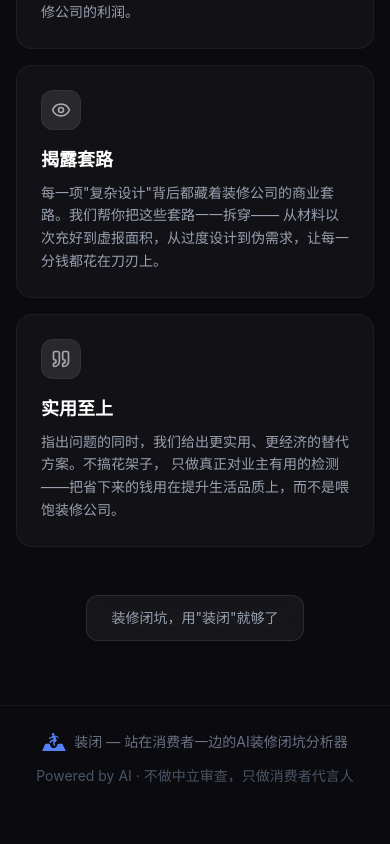
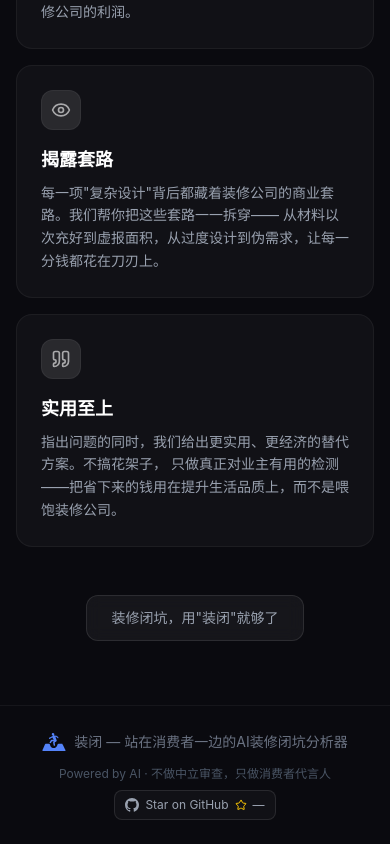
Before and after one commit to fthux/RenoPit, a React (Vite) app in the folder frontend/: page / in a window 390 px wide. Shown: the part 3426-4270 px from the top of the page. Before the commit the page ends 4236 px from the top, so only its background shows below. Built offline with nearby package versions, Linux system fonts and the light colour scheme; no server answers.

Commit message:
minor update

```diff
--- a/frontend/src/components/Layout.tsx
+++ b/frontend/src/components/Layout.tsx
@@ -57,6 +57,17 @@
                   </Link>
                 )
               })}
+              <a
+                href="https://github.com/fthux/RenoPit"
+                target="_blank"
+                rel="noopener noreferrer"
+                className="px-4 py-2 rounded-xl text-sm font-medium transition-all duration-200 flex items-center gap-1.5 no-underline text-slate-600 hover:bg-slate-100 hover:text-slate-800"
+                title="GitHub"
+              >
+                <svg className="w-4 h-4" viewBox="0 0 24 24" fill="currentColor" xmlns="http://www.w3.org/2000/svg">
+                  <path d="M12 0c-6.626 0-12 5.373-12 12 0 5.302 3.438 9.8 8.207 11.387.599.111.793-.261.793-.577v-2.234c-3.338.726-4.033-1.416-4.033-1.416-.546-1.387-1.333-1.756-1.333-1.756-1.089-.745.083-.729.083-.729 1.205.084 1.839 1.237 1.839 1.237 1.07 1.834 2.807 1.304 3.492.997.107-.775.418-1.305.762-1.604-2.665-.305-5.467-1.334-5.467-5.931 0-1.311.469-2.381 1.236-3.221-.124-.303-.535-1.524.117-3.176 0 0 1.008-.322 3.301 1.23.957-.266 1.983-.399 3.003-.404 1.02.005 2.047.138 3.006.404 2.291-1.552 3.297-1.23 3.297-1.23.653 1.653.242 2.874.118 3.176.77.84 1.235 1.911 1.235 3.221 0 4.609-2.807 5.624-5.479 5.921.43.372.823 1.102.823 2.222v3.293c0 .319.192.694.801.576 4.765-1.589 8.199-6.086 8.199-11.386 0-6.627-5.373-12-12-12z" />
+                </svg>
+              </a>
             </nav>
           </div>
         </header>
--- a/frontend/src/pages/AnalysisPage.tsx
+++ b/frontend/src/pages/AnalysisPage.tsx
@@ -106,11 +106,12 @@
     const hasDocs = docs && Object.keys(docs).length > 0
     const hasExtra = hasDocs && Object.values(docs).some((doc: any) => doc.extra_item_prediction)
     const hasCrossCheck = result && (result as any).cross_document_checks
+    const hasPitfalls = result.pitfalls && result.pitfalls.length > 0
     const sectionIds = [
       'section-summary',
       'section-pitfalls',
       'section-score',
-      'section-details',
+      ...(hasPitfalls ? ['section-details'] : []),
       ...(hasDocs ? ['section-contract'] : []),
       ...(hasExtra ? ['section-extra'] : []),
       ...(hasCrossCheck ? ['section-crosscheck'] : []),
@@ -218,11 +219,12 @@
   const hasExtraPrediction = hasDocumentAnalyses && Object.values(document_analyses).some((doc: any) => doc.extra_item_prediction)
   const hasCrossCheck = result && (result as any).cross_document_checks
 
+  const hasPitfalls = pitfalls && pitfalls.length > 0
   const navItems = [
     { id: 'section-summary', Icon: ScrollText, label: '总体评价', color: 'text-teal-500' },
     { id: 'section-pitfalls', Icon: BarChart3, label: '陷阱数', color: 'text-blue-500' },
     { id: 'section-score', Icon: Award, label: '综合评分', color: 'text-amber-500' },
-    { id: 'section-details', Icon: ClipboardList, label: '问题详情', color: 'text-slate-500' },
+    ...(hasPitfalls ? [{ id: 'section-details', Icon: ClipboardList, label: '问题详情', color: 'text-slate-500' }] : []),
     ...(hasDocumentAnalyses ? [{ id: 'section-contract', Icon: FileText, label: '合同/报价单', color: 'text-violet-500' }] : []),
     ...(hasExtraPrediction ? [{ id: 'section-extra', Icon: TrendingUp, label: '增项预测', color: 'text-purple-500' }] : []),
     ...(hasCrossCheck ? [{ id: 'section-crosscheck', Icon: GitCompare, label: '交叉核查', color: 'text-indigo-500' }] : []),
@@ -485,6 +487,7 @@
           </div>
 
           {/* Section: 问题详情 */}
+          {hasPitfalls && (
             <div id="section-details">
               {/* Title: 问题详情 */}
               <div className="flex items-center gap-2 mb-4">
@@ -501,6 +504,7 @@
                 </div>
               </div>
             </div>
+          )}
 
           {/* Section: 合同/报价单风险分析 + 增项预测 */}
           {document_analyses && Object.keys(document_analyses).length > 0 && (
--- a/frontend/src/pages/LandingPage.tsx
+++ b/frontend/src/pages/LandingPage.tsx
@@ -34,6 +34,7 @@
 export default function LandingPage() {
   const navigate = useNavigate()
   const [scrolled, setScrolled] = useState(false)
+  const [starCount, setStarCount] = useState<number | null>(null)
   const isDemo =
     import.meta.env.VITE_DEMO_MODE === 'true' ||
     import.meta.env.VITE_DEMO_MODE === '1'
@@ -42,6 +43,13 @@
 
   useEffect(() => {
     document.title = '装闭 — 站在消费者一边的AI装修闭坑分析器'
+  }, [])
+
+  useEffect(() => {
+    fetch('https://api.github.com/repos/fthux/RenoPit')
+      .then(res => res.json())
+      .then(data => setStarCount(data.stargazers_count ?? null))
+      .catch(() => { /* silently ignore */ })
   }, [])
 
   useEffect(() => {
@@ -342,9 +350,22 @@
             <img src="/favicon.svg" alt="装闭" className="w-6 h-6" />
             装闭 — 站在消费者一边的AI装修闭坑分析器
           </div>
-          <p className="text-sm text-gray-600">
-            Powered by AI · 不做中立审查，只做消费者代言人
-          </p>
+          <div className="flex flex-col sm:flex-row items-center gap-2 sm:gap-4">
+            <p className="text-xs sm:text-sm text-gray-600">
+              Powered by AI · 不做中立审查，只做消费者代言人
+            </p>
+            <a
+              href="https://github.com/fthux/RenoPit"
+              target="_blank"
+              rel="noopener noreferrer"
+              className="text-xs sm:text-sm px-2.5 sm:px-3 py-1.5 rounded-lg border border-white/10 bg-white/[0.03] text-gray-400 hover:text-white hover:bg-white/[0.08] hover:border-white/20 transition-all duration-300 inline-flex items-center gap-1.5"
+            >
+              <GitHubIcon className="w-3.5 sm:w-4 h-3.5 sm:h-4" />
+              Star on GitHub
+              <Star className="w-3 sm:w-3.5 h-3 sm:h-3.5 text-yellow-400" />
+              {starCount !== null ? starCount : '—'}
+            </a>
+          </div>
         </div>
       </footer>
     </div>
```
Lines whose indentation alone changed are shown as unchanged.
